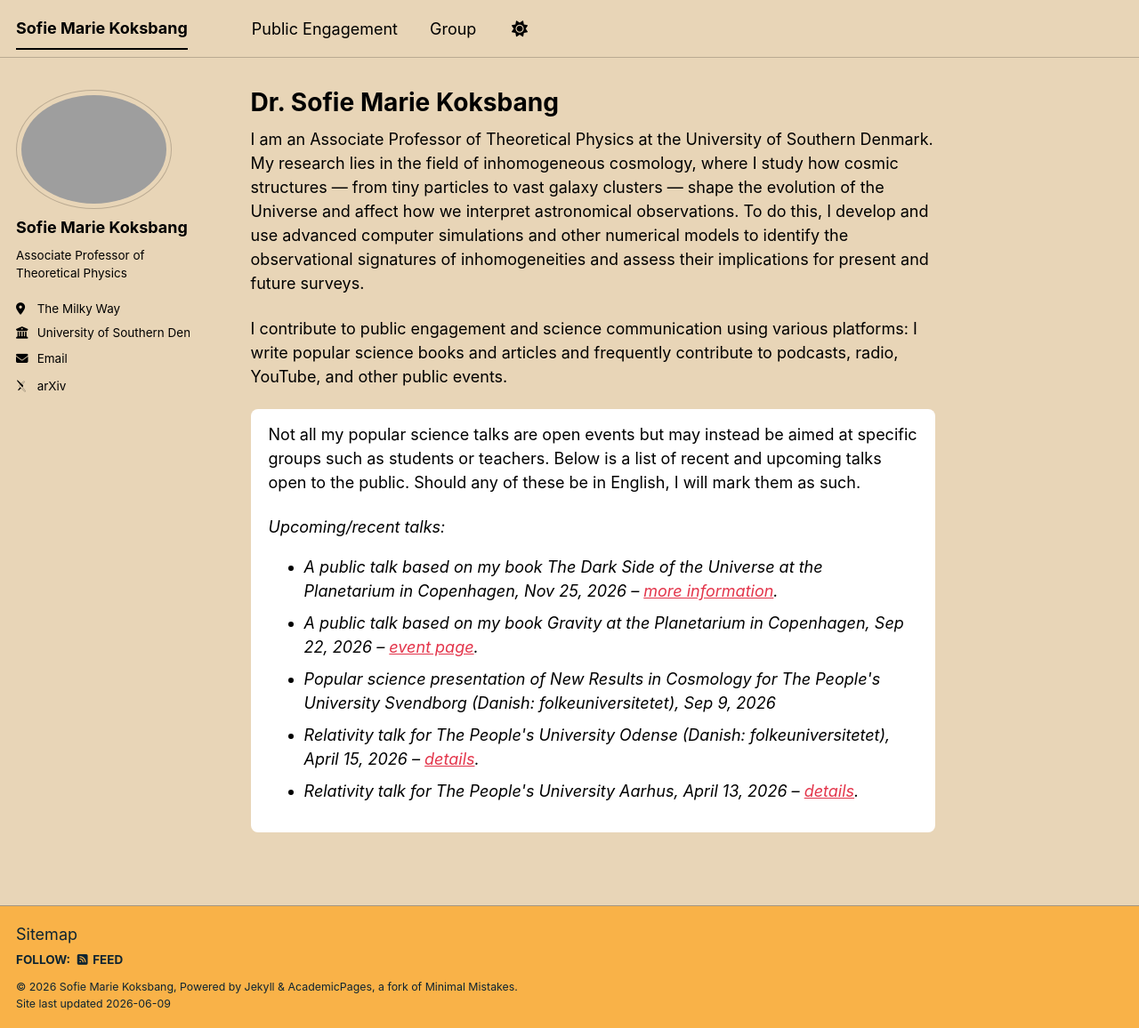
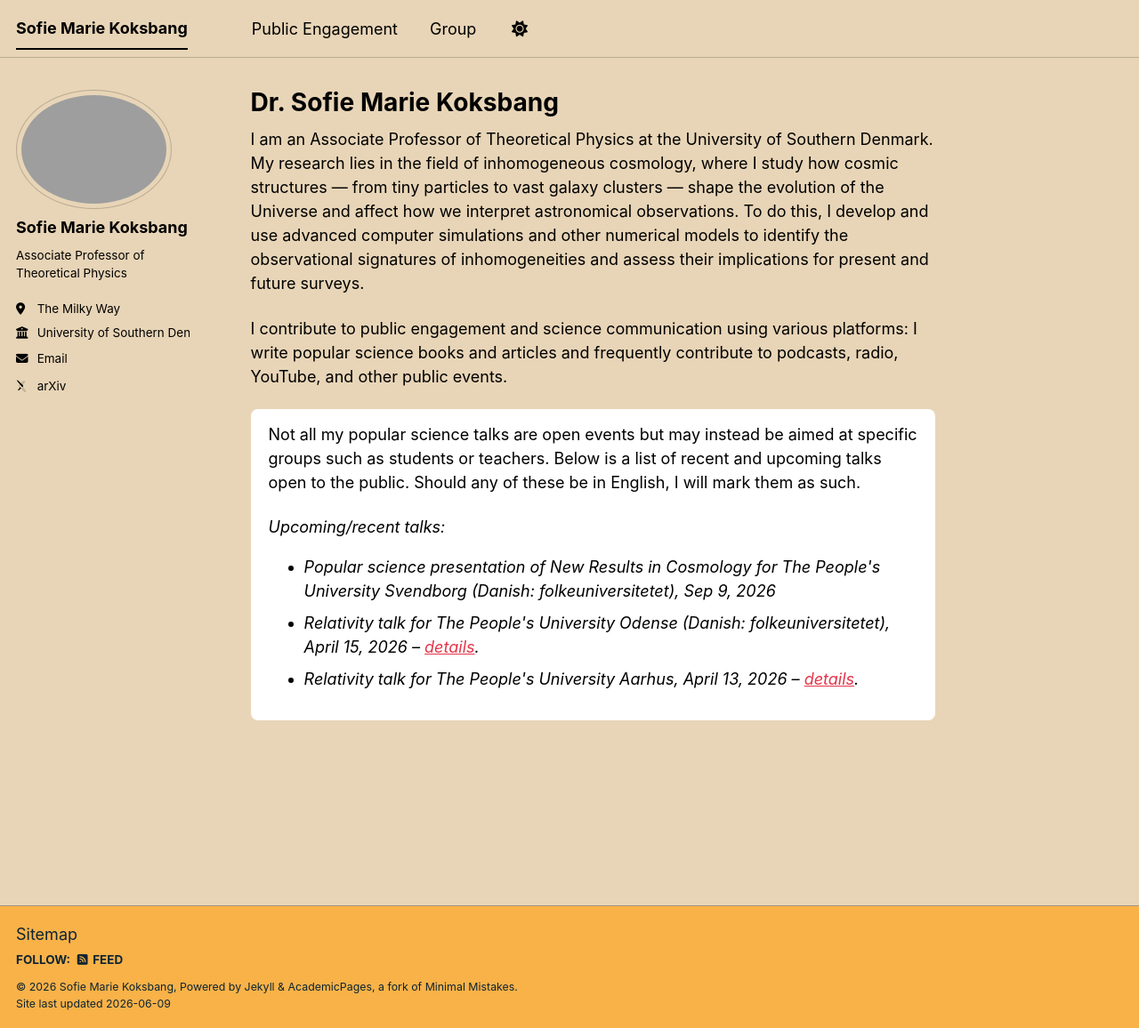
Before and after one commit to sofiemariekoksbang/sofiemariekoksbang.github.io, a Jekyll site: the page built from _pages/about.md, in a window 1280 px wide and 1156 px high. Shown: the whole window at 89% size. Built offline with Jekyll 4.4.1, drawn with Linux system fonts in a browser that asks for light colours; some web fonts are replaced; a script bundle is joined from its source files by our own code; library files that are not in the unit come from our copies.

Commit message:
Remove upcoming talk details from about page
Removed details of two upcoming public talks from the about page.

```diff
--- a/_pages/about.md
+++ b/_pages/about.md
@@ -20,14 +20,6 @@ Not all my popular science talks are open events but may instead be aimed at spe
   Upcoming/recent talks:
 <ul>
   <li>
-    A public talk based on my book The Dark Side of the Universe at the Planetarium in Copenhagen, Nov 25, 2026 –
-    <a href="https://www.planetarium.dk/saerarrangementer/universets-moerke-side" target="_blank">more information</a>.
-  </li>
-  <li>
-    A public talk based on my book Gravity at the Planetarium in Copenhagen, Sep 22, 2026 –
-    <a href="https://www.planetarium.dk/saerarrangementer/tyngdekraft-fra-faldende-aebler-til-big-bang" target="_blank">event page</a>.
-  </li>
-  <li>
     Popular science presentation of New Results in Cosmology for The People's University Svendborg (Danish: folkeuniversitetet), Sep 9, 2026
   </li>
   <li>
```
